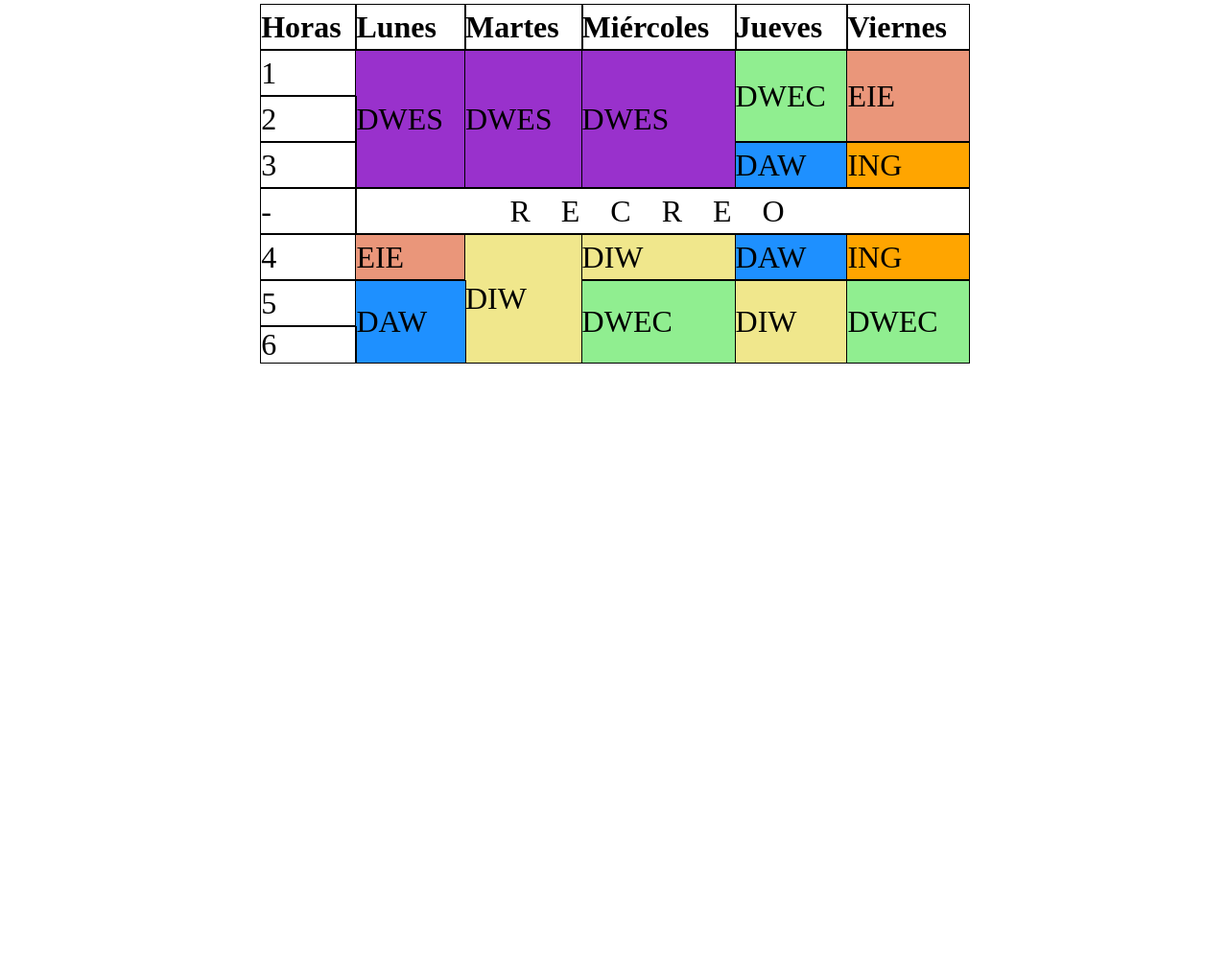
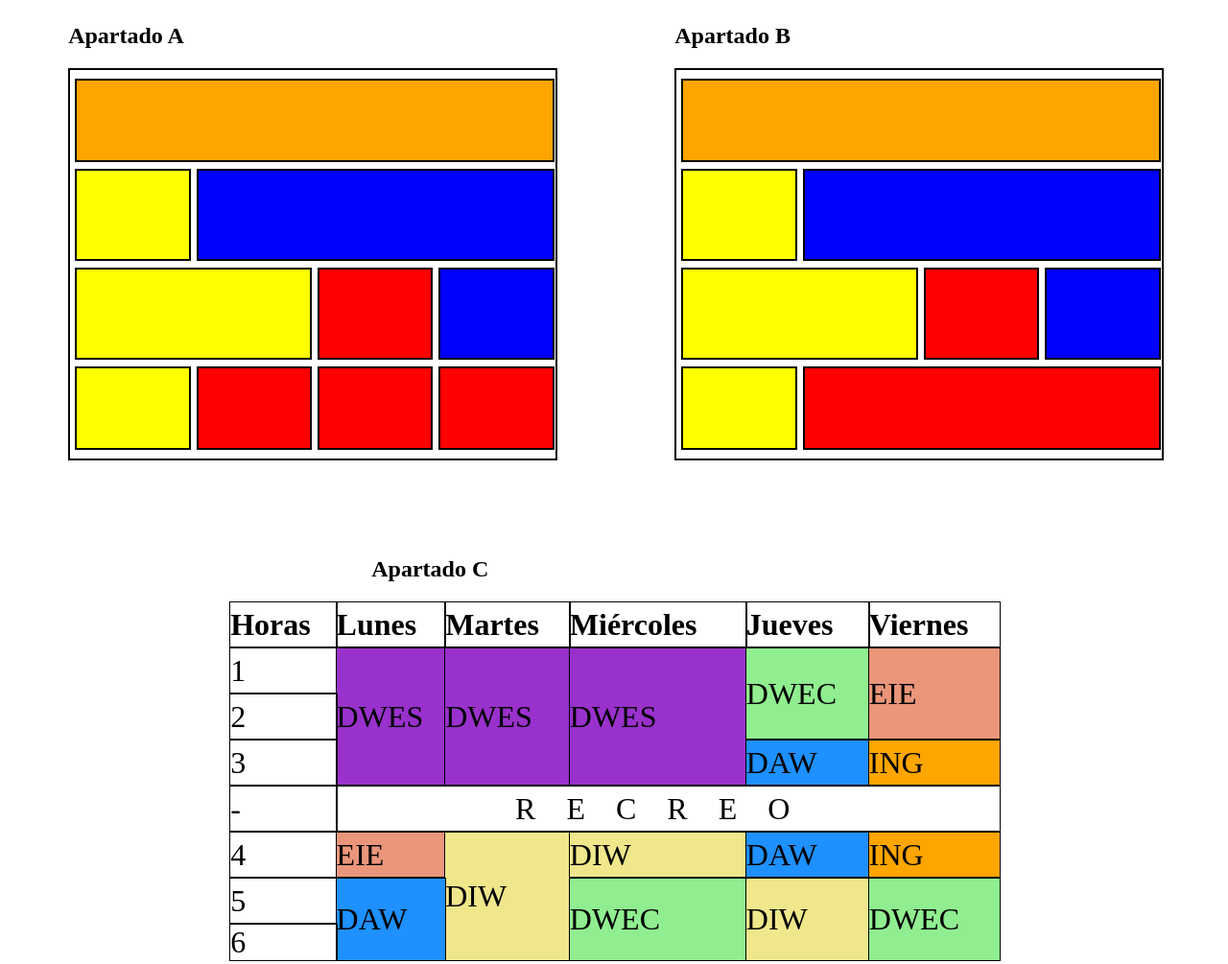
Before and after one commit to iSanmartin8a/interfaces, a plain HTML site: page Ejercicios 7/tablegrid.html in a window 1280 px wide. Shown: the part 1291-2296 px from the top of the page at 96% size. Before the commit the page ends 1678 px from the top, so only its background shows below. Drawn offline with Linux system fonts and the light colour scheme.

Commit message:
finalizado

```diff
--- a/Ejercicios 7/styles.css
+++ b/Ejercicios 7/styles.css
@@ -87,20 +87,92 @@ tr {
 
 /* EJERCICIO 2 */
 
-#ejercicio2 {
+#wrapperA2 {
+  float: left;
+  width: 40%;
+  margin-left: 5%;
+}
+
+#wrapperB2 {
+  float: right;
+  width: 40%;
+  margin-right: 5%;
+}
+
+#wrapperC2 {
+  margin: auto;
+  width: 40%;
+  clear: both;
+  padding-top: 5rem;
+}
+
+#apartadoA2 {
+  width: 100%;
+  display: grid;
+  grid-template-columns: 23% 23% 23% 23%;
+  grid-template-rows: 6rem 6rem 6rem 6rem;
+  font-size: 2rem;
+  justify-content: center;
+  row-gap: 7px;
+  column-gap: 10px;
+  border: 2px solid black;
+
+}
+
+#apartadoB2 {
+  width: 100%;
+  display: grid;
+  grid-template-columns: 23% 23% 23% 23%;
+  grid-template-rows: 6rem 6rem 6rem 6rem;
+  font-size: 2rem;
+  justify-content: center;
+  row-gap: 7px;
+  column-gap: 10px;
+  border: 2px solid black;
+  margin-right: 5%;
+}
+
+#apartadoA2 div, #apartadoB2 div {
+  width: 100%;
+  text-align: left;
+  border: 2px solid black;
+  display: flex;
+  border-spacing: 2px;
+}
+
+.top {
+  margin-top: 9px;
+}
+
+.bottom {
+  margin-bottom: 9px;
+}
+
+.verylong {
+  grid-column: span 4;
+}
+
+.long {
+  grid-column: span 3;
+}
+
+.medium {
+  grid-column: span 2;
+}
+
+#apartadoC2 {
   width: 40%;
   margin: auto;
   display: grid;
-  grid-template-columns: 6.2rem 7.1rem 7.6rem 10rem 7.3rem 7.9rem;
+  grid-template-columns: 6.9rem 7.1rem 8.1rem 11.5rem 8rem 8.5rem;
   grid-template-rows: 3rem 3rem 3rem 3rem 3rem 3rem 3rem;
   font-size: 2rem;
   justify-content: center;
 }
 
-#ejercicio2 div {
-    width: 100%;
+#apartadoC2 div {
+  width: 100%;
   border: 1px solid black;
-  text-align: left;
   display: flex;
   align-items: center;
 }
@@ -108,7 +180,6 @@ tr {
 .header {
   font-weight: bold;
   grid-row: 1;
-  align-items: center;
 }
 
 .hours {
--- a/Ejercicios 7/tablegrid.html
+++ b/Ejercicios 7/tablegrid.html
@@ -110,7 +110,37 @@
     <br>
 
     <h1>Ejercicio 2</h1>
-    <div id="ejercicio2">
+    <div id="wrapperA2">
+        <h2>Apartado A</h2>
+        <div id="apartadoA2">
+            <div class="top verylong orange"></div>
+            <div class="yellow"></div>
+            <div class="long blue"></div>
+            <div class="medium yellow"></div>
+            <div class="red"></div>
+            <div class="blue"></div>
+            <div class="bottom yellow"></div>
+            <div class="bottom red"></div>
+            <div class="bottom red"></div>
+            <div class="bottom red"></div>
+        </div>
+    </div>
+    <div id="wrapperB2">
+        <h2>Apartado B</h2>
+        <div id="apartadoB2">
+            <div class="top verylong orange"></div>
+            <div class="yellow"></div>
+            <div class="long blue"></div>
+            <div class="medium yellow"></div>
+            <div class="red"></div>
+            <div class="blue"></div>
+            <div class="bottom yellow"></div>
+            <div class="bottom long red"></div>
+        </div>
+    </div>
+    <div id="wrapperC2">
+        <h2>Apartado C</h2>
+        <div id="apartadoC2">
                 <div class="header">Horas</div>
                 <div class="header">Lunes</div>
                 <div class="header">Martes</div>
@@ -142,5 +172,6 @@
                 <div class="two olive">DWEC</div>
                 <div class="hours">6</div>
         </div>
+    </div>
 </body>
 </html>
```
Lines whose indentation alone changed are shown as unchanged.
